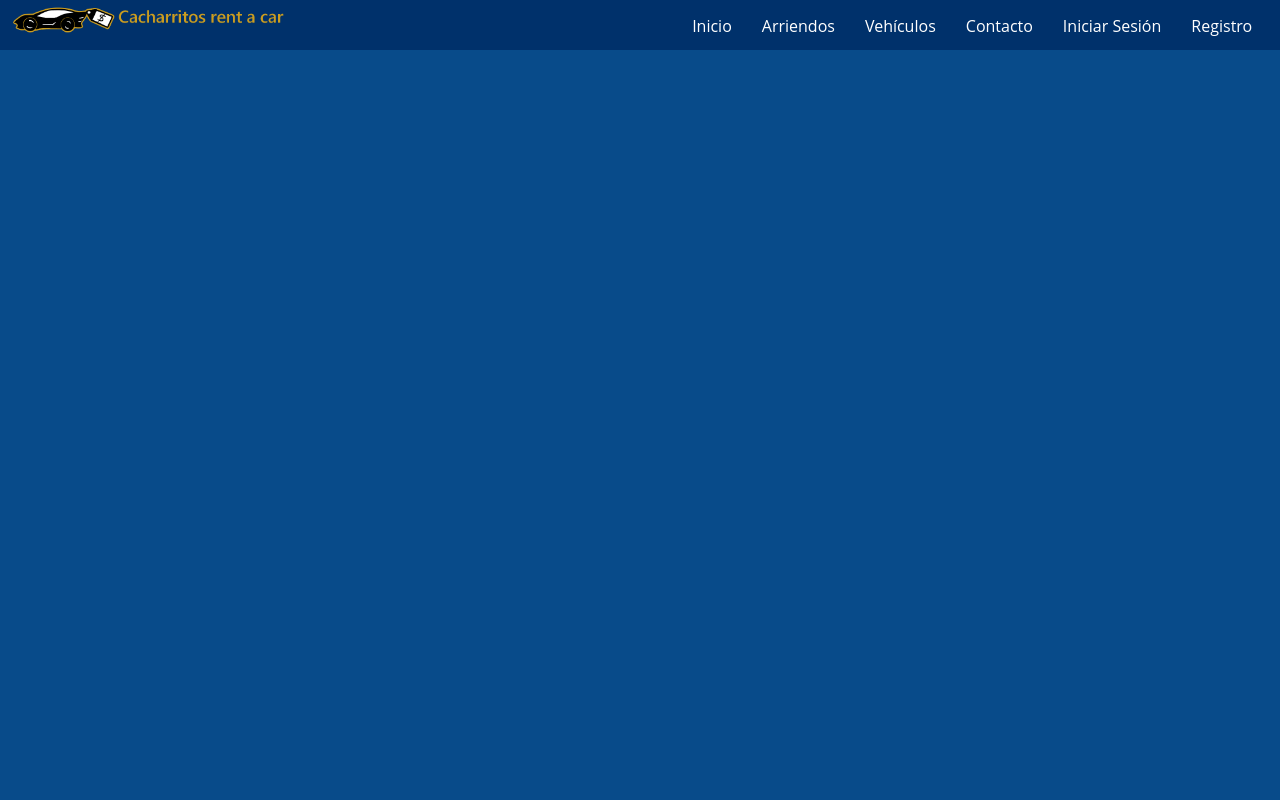
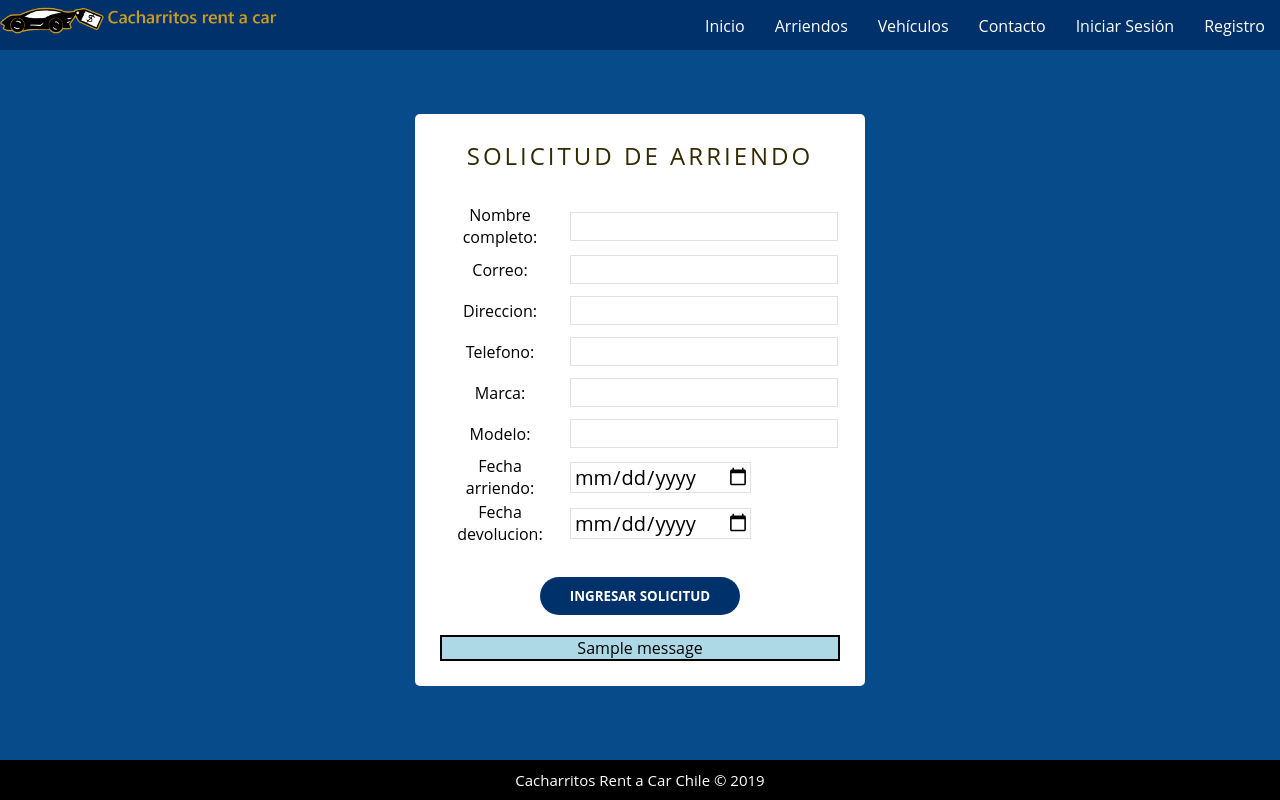
Before and after one commit to TitoOlivares/cacharritosRentACar, a Django app: template Proyecto Semestral (Entrega 2)/cacharritos/core/templates/core/arriendo.html in a window 1280 px wide. Run offline with Django 3.2, Linux system fonts and the light colour scheme; the template is opened without the code that fills it: values that come from a table or form of the project are taken from there, others are empty; tables that the repository leaves empty hold one stand-in row (values such as "Sample post"); one stand-in notice (Sample message) is shown.

Commit message:
Formulario de solicitud de arriendo

```diff
--- a/Proyecto Semestral (Entrega 2)/cacharritos/core/admin.py
+++ b/Proyecto Semestral (Entrega 2)/cacharritos/core/admin.py
@@ -1,5 +1,5 @@
 from django.contrib import admin
-from .models import Marca, Automovil
+from .models import Marca, Automovil, Arriendo
 
 # Register your models here.
 
@@ -10,3 +10,4 @@ class AutomovilAdmin(admin.ModelAdmin):
 
 admin.site.register(Marca)
 admin.site.register(Automovil, AutomovilAdmin)
+admin.site.register(Arriendo)
--- a/Proyecto Semestral (Entrega 2)/cacharritos/core/models.py
+++ b/Proyecto Semestral (Entrega 2)/cacharritos/core/models.py
@@ -1,4 +1,6 @@
 from django.db import models
+from django.utils import timezone
+from django import forms
 
 
 
@@ -22,3 +24,14 @@ class Automovil(models.Model):
     class Meta:
         verbose_name = "Automovil"
         verbose_name_plural = "Automoviles"
+
+class Arriendo(models.Model):
+    nombre_completo = models.CharField(max_length=100)
+    correo = models.EmailField()
+    direccion = models.CharField(max_length=100)
+    telefono = models.CharField(default='', max_length=9)
+    marca = models.CharField(max_length=20)
+    modelo = models.CharField(max_length=20)
+    fecha_arriendo = models.DateField(blank=False)
+    fecha_devolucion = models.DateField(blank=False)
+    estado = models.CharField(default='Pendiente', max_length=20)
--- /dev/null
+++ b/Proyecto Semestral (Entrega 2)/cacharritos/core/static/core/css/estilo_arriendo.css
@@ -0,0 +1,141 @@
+@import url(menu.css);
+
+/* CCS Barra Menu */
+
+* {
+    margin: 0;
+    padding: 0;
+    box-sizing: border-box;
+    outline: none;
+    font-family: 'Open Sans', sans-serif;
+}
+
+header {
+    width: 100%;
+    height: 50px;
+    background: #00316b;
+    color: #FFFFFF;
+
+    position: fixed;
+    top: 0;
+    left: 0;
+    z-index: 100;
+}
+
+.contenedor-menu {
+    width: 98%;
+    margin: auto;
+}
+
+#logo {
+    width: 22%;
+}
+
+header .contenedor-menu {
+    display: table;
+}
+
+
+/*CSS formulario*/
+
+body {
+    margin: 0;
+    padding: 0;
+    background: #084B8A;
+}
+
+.form-arriendo {
+    position: fixed;
+    top: 50%;
+    left: 50%;
+    transform: translate(-50%, -50%);
+    width: 450px;
+    height: auto;
+    background: #FFFFFF;
+    padding: 25px;
+    margin-bottom: 45px;
+    border-radius: 5px;
+    align-content: center;
+}
+
+.form-arriendo h2 {
+    text-align: center;
+    margin-bottom: 30px;
+    text-transform: uppercase;
+    letter-spacing: 3px;
+    font-size: 24px;
+    color: #332902;
+    font-weight: normal;
+}
+
+
+.boton input[type="submit"]{
+    border: 0;
+    margin-top: 30px;
+    padding: 10px;
+    width: 50%;
+    background: #00316b;
+    color: #FFFFFF;
+    text-transform: uppercase;
+    font-weight: bold;
+    border-radius: 25px;
+    cursor: pointer;
+    margin-left: 100px;
+}
+
+form input[type="text"],input[type="email"],input[type="date"]{
+    padding-left: 3px;
+    margin-bottom: 5px;
+    margin-top: 5px;
+    margin-left: 10px;
+    font-size: 20px;
+    border: 1px solid #E0E0E0;
+}
+
+
+form label{
+    font-weight: normal;
+}
+
+ul{
+    margin-top: 20px;
+    list-style: none;
+    text-decoration: none;
+    font-family: Arial, Helvetica, sans-serif;
+    background-color: lightblue;
+    text-align: center;
+    border: 2px solid #000000;
+}
+
+
+/*CSS footer*/
+
+footer {
+    width: 100%;
+    position: fixed;
+    bottom: 0;
+}
+
+.copyright {
+    font-size: 15px;
+    color: #FFFFFF;
+    background-color: #000000;
+}
+
+footer p {
+    width: 100%;
+    height: 40px;
+    text-align: center;
+    padding-top: 10px;
+}
+
+
+/* CCS Responsive */
+
+@media (max-width: 900px) {
+
+    #logo {
+        width: 80%;
+    }
+
+}
--- a/Proyecto Semestral (Entrega 2)/cacharritos/core/templates/core/arriendo.html
+++ b/Proyecto Semestral (Entrega 2)/cacharritos/core/templates/core/arriendo.html
@@ -4,14 +4,13 @@
 <head>
     <meta charset="UTF-8">
     <meta name="viewport" content="width=device-width, initial-scale=1.0, user-scalable=no">
-    <title>Home - Cacharritos Rent a Car</title>
+    <title>Arriendos - Cacharritos Rent a Car</title>
     {%load static %}
-    <link rel="stylesheet" type="text/css" href="{% static 'core/css/estilo_index.css' %}">
+    <link rel="stylesheet" type="text/css" href="{% static 'core/css/estilo_arriendo.css' %}">
     <link rel="stylesheet" href="{% static 'core/css/fontello.css' %}">
+
 </head>
 
-
-<body>
 <header>
     <div class="contenedor">
         <img src="{% static 'core/img/logo2.png' %}" alt="logo" id="logo">
@@ -35,4 +34,43 @@
         </nav>
     </div>
 </header>
+
+
+<body>
+
+
+    <div class="form-arriendo">
+
+        <h2>SOLICITUD DE ARRIENDO</h2>
+
+        <form action="" method="POST" class="arriendo-form">
+            {% csrf_token %}
+            <table>
+
+                {{form.as_table}}
+
+            </table>
+
+            <div class="boton">
+                <input type="submit" value="Ingresar Solicitud">
+            </div>
+            {% if messages %}
+            <ul class="messages">
+                {% for message in messages %}
+                <li{% if message.tags %} class="{{ message.tags }}" {% endif %}>{{ message }}</li>
+                    {% endfor %}
+            </ul>
+            {% endif %}
+        </form>
+
+    </div>
+
 </body>
+
+<footer>
+    <div class="contenedor-rrss">
+        <p class="copyright">Cacharritos Rent a Car Chile &copy; 2019</p>
+    </div>
+</footer>
+
+</html>
--- a/Proyecto Semestral (Entrega 2)/cacharritos/core/templates/core/contacto.html
+++ b/Proyecto Semestral (Entrega 2)/cacharritos/core/templates/core/contacto.html
@@ -56,7 +56,7 @@
                 <textarea placeholder="Mensaje" id="mensaje" required></textarea>
             </div>
             <div class="boton">
-                <input type="submit">
+                <input type="submit" value="Enviar">
             </div>
         </form>
     </div>
--- a/Proyecto Semestral (Entrega 2)/cacharritos/core/urls.py
+++ b/Proyecto Semestral (Entrega 2)/cacharritos/core/urls.py
@@ -7,5 +7,5 @@ urlpatterns = [
     path('contacto/', contacto, name="contacto"),
     path('arriendos/', arriendos, name="arriendos"),
     path('registro/',registro_usuario, name="Registro_usuario" ),
-    path('admin',admin,name="admin")
+    path('admin',admin,name="admin"),
 ]
--- a/Proyecto Semestral (Entrega 2)/cacharritos/core/views.py
+++ b/Proyecto Semestral (Entrega 2)/cacharritos/core/views.py
@@ -1,8 +1,13 @@
 from django.shortcuts import render, redirect
+from django.contrib import messages
 from django.contrib.auth.decorators import login_required
 from django.contrib.auth import login,authenticate
 from django.contrib.auth.forms import UserCreationForm
 from django.contrib.auth.models import User
+from .models import Arriendo
+from django import forms
+
+
 
 # Create your views here.
 
@@ -16,8 +21,32 @@ def contacto(request):
     return render(request, 'core/contacto.html')
 
 @login_required
+
+
+
 def arriendos(request):
-    return render(request, 'core/arriendo.html')
+    form = ArriendoForm()
+    data = {
+        'arriendo':ArriendoForm()
+    }
+    if request.method =='POST':
+        formulario = ArriendoForm(request.POST)
+        if formulario.is_valid():
+            formulario.save()
+            messages.success(request,'Solicitud enviada correctamente. Pronto nos pondremos en contacto con usted.')
+    return render(request, 'core/arriendo.html', {'form': form},data)
+
+class ArriendoForm (forms.ModelForm):
+
+    class Meta:
+        model = Arriendo
+        fields = [
+            'nombre_completo','correo','direccion','telefono','marca','modelo','fecha_arriendo',
+            'fecha_devolucion']
+        widgets = {
+            'fecha_arriendo' : forms.DateInput(attrs={'type':'date','id':'fecha_arriendo'}),
+            'fecha_devolucion' : forms.DateInput(attrs={'type':'date','id':'fecha_devolucion'})
+        }
 
 def admin(request):
     return render(request,'admin')
```
Also changed, not shown: Proyecto Semestral (Entrega 2)/cacharritos/core/forms.py (+19 -0 lines), Proyecto Semestral (Entrega 2)/cacharritos/core/templates/registration/registrar.html (+14 -3 lines), Proyecto Semestral (Entrega 2)/cacharritos/core/migrations/0002_auto_20191026_0155.py (added), Proyecto Semestral (Entrega 2)/cacharritos/core/migrations/0003_auto_20191026_0202.py (added), Proyecto Semestral (Entrega 2)/cacharritos/core/migrations/0004_auto_20191026_0205.py (added), Proyecto Semestral (Entrega 2)/cacharritos/core/migrations/0005_auto_20191026_0210.py (added), Proyecto Semestral (Entrega 2)/cacharritos/db.sqlite3. Lines whose indentation alone changed are shown as unchanged.
